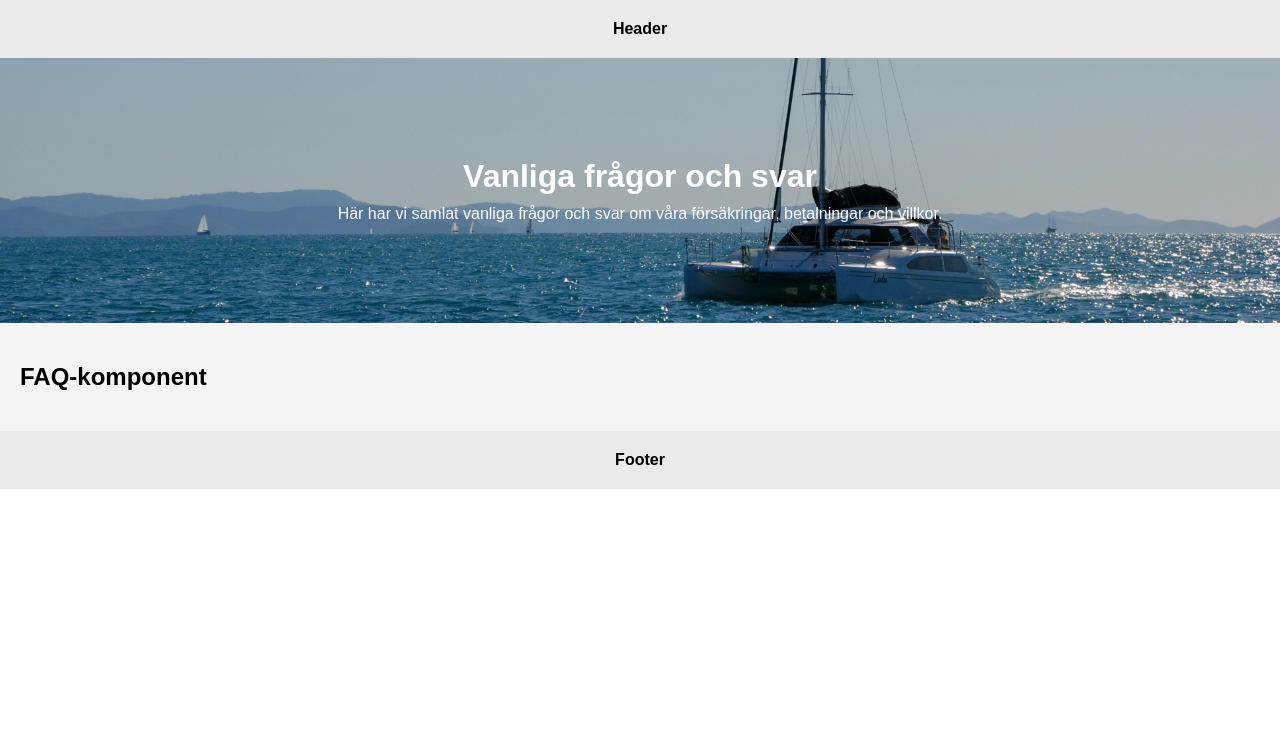
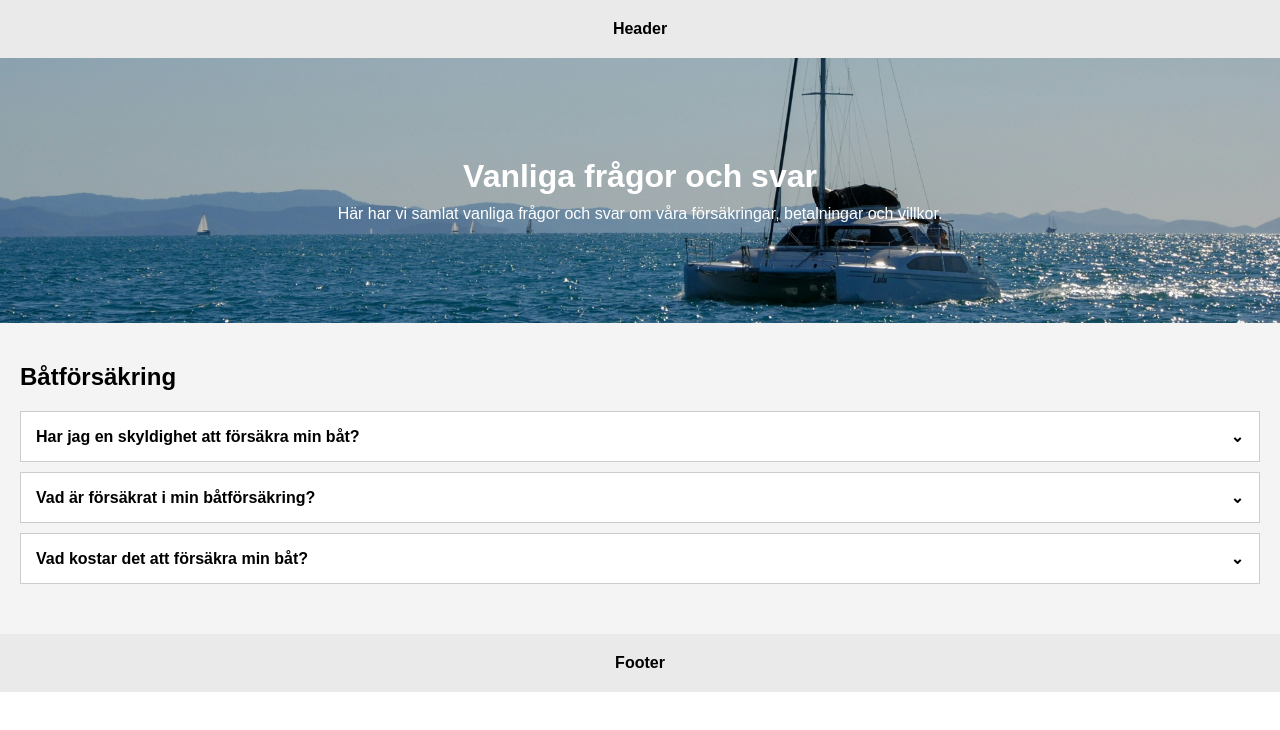
Before and after one commit to carolreedcruz/faq-component, a React (Vite) app: page / in a window 1280 px wide. Shown: the top 730 px of the page. Built offline with nearby package versions, Linux system fonts and the light colour scheme.

Commit message:
First version of FAQ

```diff
--- a/src/components/FAQ.tsx
+++ b/src/components/FAQ.tsx
@@ -1,9 +1,55 @@
+import { useState } from "react";
 import "../styles/FAQ.css";
 
+type Question = {
+  question: string;
+  answer: string;
+};
+
+const questions: Question[] = [
+  {
+    question: "Har jag en skyldighet att försäkra min båt?",
+    answer: "Nej, men det är starkt rekommenderat att du gör det.",
+  },
+  {
+    question: "Vad är försäkrat i min båtförsäkring?",
+    answer: "Det kan inkludera skador på båten, ansvarsskydd och mer.",
+  },
+  {
+    question: "Vad kostar det att försäkra min båt?",
+    answer: "Det beror på båtens typ, storlek, och var den används.",
+  },
+  // Ändrar till json fil sen.
+];
+
 function FAQ() {
+  const [openIndex, setOpenIndex] = useState<number | null>(null);
+
+  const toggleQuestion = (index: number) => {
+    setOpenIndex(openIndex === index ? null : index);
+  };
+
   return (
     <div className="faq-section">
-      <h2>FAQ-komponent</h2>
+      <h2 className="faq-title">Båtförsäkring</h2>
+      <ul className="faq-list">
+        {questions.map((item, index) => (
+          <li key={index} className="faq-item">
+            <button
+              className="faq-question"
+              onClick={() => toggleQuestion(index)}
+            >
+              {item.question}
+              <span className={`arrow ${openIndex === index ? "open" : ""}`}>
+                ⌄
+              </span>
+            </button>
+            {openIndex === index && (
+              <div className="faq-answer">{item.answer}</div>
+            )}
+          </li>
+        ))}
+      </ul>
     </div>
   );
 }
--- a/src/styles/FAQ.css
+++ b/src/styles/FAQ.css
@@ -2,3 +2,49 @@
   padding: 40px 20px;
   background-color: #f4f4f4;
 }
+
+.faq-title {
+  font-size: 24px;
+  margin-bottom: 20px;
+}
+
+.faq-list {
+  list-style: none;
+  padding: 0;
+  margin: 0;
+}
+
+.faq-item {
+  margin-bottom: 10px;
+  border: 1px solid #ccc;
+  background: #fff;
+}
+
+.faq-question {
+  width: 100%;
+  text-align: left;
+  padding: 15px;
+  font-size: 16px;
+  font-weight: bold;
+  border: none;
+  background: none;
+  cursor: pointer;
+  display: flex;
+  justify-content: space-between;
+  align-items: center;
+}
+
+.arrow {
+  transition: transform 0.2s ease;
+}
+
+.arrow.open {
+  transform: rotate(180deg);
+}
+
+.faq-answer {
+  padding: 15px;
+  font-size: 14px;
+  background-color: #f9f9f9;
+  border-top: 1px solid #ccc;
+}
```
